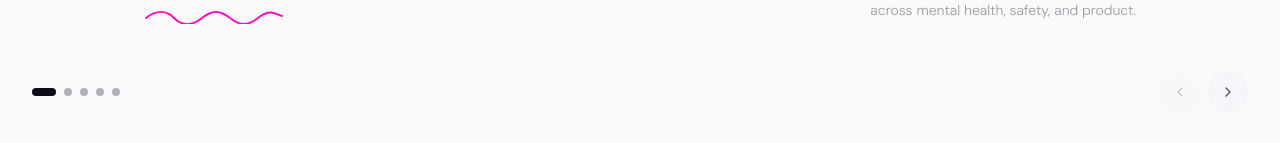
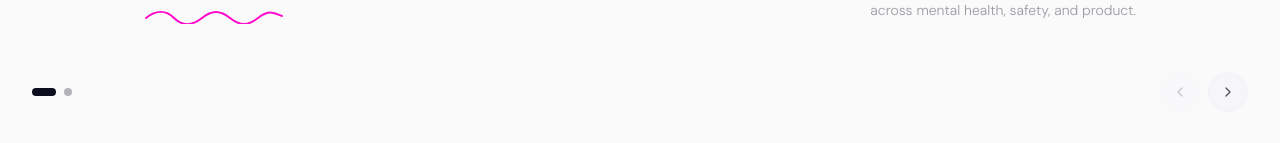
Before and after one commit to xolace-official/xolace_mobile_site, a Next.js app: page / in a window 1280 px wide. Shown: the part 6973-7116 px from the top of the page. Built offline with nearby package versions, Linux system fonts and the light colour scheme.

Commit message:
Sync advisor carousel dots to real layout, center on mobile

```diff
--- a/components/ui/advisor-video-grid.tsx
+++ b/components/ui/advisor-video-grid.tsx
@@ -10,9 +10,10 @@ import type { Founder } from "@/components/ui/founder-carousel"
 /*  Row of full-bleed portrait cards with a tag overlay and a          */
 /*  name/avatar overlay — matches the verilyme.com video-row reference. */
 /*  Advisors have no video, so the photo (or gradient+initials) fills   */
-/*  the frame the same way a video thumbnail would. Sized so exactly    */
-/*  four cards are visible on large screens. The row scrolls natively    */
-/*  (drag/swipe) and Prev/Next buttons are also available.              */
+/*  the frame the same way a video thumbnail would. On mobile exactly   */
+/*  one card is visible, centered; on wider screens several show at     */
+/*  once. The row scrolls natively (drag/swipe) and Prev/Next step      */
+/*  exactly one card at a time, always in sync with the dots.           */
 /* ------------------------------------------------------------------ */
 
 // One link per advisor — whichever of these is set first wins.
@@ -92,32 +93,86 @@ function AdvisorPortraitCard({ advisor }: { advisor: Founder }) {
 const navButton =
   "flex size-10 shrink-0 items-center justify-center rounded-full border border-xo-outline-variant/15 bg-xo-surface-low transition-all duration-300 hover:bg-xo-surface-bright disabled:cursor-not-allowed disabled:opacity-30"
 
+type Layout = {
+  step: number // one card's width + the gap after it, in px
+  visibleCount: number // how many full cards actually fit in the track
+  centerPadding: number // track's left/right padding, in px (0 unless one card is visible)
+}
+
 export function AdvisorVideoGrid({ advisors }: { advisors: Founder[] }) {
   const scrollRef = useRef<HTMLDivElement>(null)
+  const [layout, setLayout] = useState<Layout>({
+    step: 0,
+    visibleCount: 1,
+    centerPadding: 0,
+  })
   const [activeIndex, setActiveIndex] = useState(0)
   const total = advisors.length
-  const lastIndex = total - 1
 
-  // Index <-> scrollLeft is mapped proportionally across the track's actual
-  // scrollable range (scrollWidth - clientWidth), not by literal card
-  // position. This matters because several cards are visible at once on
-  // wide screens, so the browser physically can't scroll as far as
-  // "card index * card width" would suggest — index 0 and lastIndex always
-  // land exactly on the real start/end of the scrollable range, and every
-  // index in between divides it evenly. scrollToIndex and the scroll
-  // listener below both use this same mapping, so they can't disagree.
-  const maxScrollOf = (track: HTMLDivElement) =>
-    Math.max(0, track.scrollWidth - track.clientWidth)
+  // Number of distinct scroll positions ("stops"). When several cards are
+  // already visible at once (desktop), there are fewer meaningful stops
+  // than advisors — e.g. 5 advisors with 4 visible only has 2 stops (the
+  // start, and the one step that reveals the 5th card). One dot per
+  // advisor would be misleading there, so dots track stops, not advisors.
+  const numStops = Math.max(1, total - layout.visibleCount + 1)
+  const lastStop = numStops - 1
+  // Derived at render time, not stored — if a resize shrinks numStops
+  // (e.g. rotating from mobile's 5 stops to desktop's 2), the stale
+  // activeIndex is clamped here on the next render rather than corrected
+  // via a state-setting effect, which would cost an extra render pass.
+  const clampedActiveIndex = Math.max(0, Math.min(activeIndex, lastStop))
+
+  // Measure the real card width, gap, and how many cards fit in the track.
+  // When only one card fits (mobile), add matching left/right padding so
+  // that card can sit centered instead of flush against the left edge —
+  // symmetric padding means scrollLeft 0 centers the first card and
+  // maxScroll centers the last one, so stop*step (below) needs no special
+  // case for the centered vs. edge-aligned cases; the padding does that
+  // work by shifting the coordinate system, not the index math.
+  useEffect(() => {
+    const track = scrollRef.current
+    if (!track) return
+
+    const measure = () => {
+      const first = track.children[0] as HTMLElement | undefined
+      if (!first) return
+      const cardWidth = first.getBoundingClientRect().width
+      const gap =
+        parseFloat(getComputedStyle(track).columnGap || "0") || 0
+      const step = cardWidth + gap
+      if (step <= 0) return
+      const clientWidth = track.clientWidth
+      // +0.5px epsilon guards against subpixel rounding (e.g. a card
+      // measuring 289.0005px instead of exactly 289px) pushing an exact
+      // fit like 4.0 cards just under the line to 3.9998, which floor()
+      // would otherwise under-count as 3.
+      const visibleCount = Math.max(
+        1,
+        Math.floor((clientWidth + gap) / step + 0.005)
+      )
+      const centerPadding =
+        visibleCount <= 1 ? Math.max(0, (clientWidth - cardWidth) / 2) : 0
+      setLayout({ step, visibleCount, centerPadding })
+    }
+
+    measure()
+    const ro = new ResizeObserver(measure)
+    ro.observe(track)
+    return () => ro.disconnect()
+  }, [])
 
   // Scrolls only the track itself (via its own scrollLeft), never the page —
   // scrollIntoView was bubbling up to the window because the card wasn't
   // fully visible vertically, so it dragged the whole section into view too.
   const scrollToIndex = (index: number) => {
     const track = scrollRef.current
-    if (!track) return
-    const clamped = Math.max(0, Math.min(index, lastIndex))
-    const maxScroll = maxScrollOf(track)
-    const target = lastIndex > 0 ? (clamped / lastIndex) * maxScroll : 0
+    if (!track || layout.step <= 0) return
+    const clamped = Math.max(0, Math.min(index, lastStop))
+    const maxScroll = Math.max(0, track.scrollWidth - track.clientWidth)
+    const target = Math.max(
+      0,
+      Math.min(clamped * layout.step, maxScroll)
+    )
     track.scrollTo({ left: target, behavior: "smooth" })
     setActiveIndex(clamped)
   }
@@ -127,38 +182,34 @@ export function AdvisorVideoGrid({ advisors }: { advisors: Founder[] }) {
   // all act on a stale index instead of whatever card is actually in view.
   useEffect(() => {
     const track = scrollRef.current
-    if (!track) return
+    if (!track || layout.step <= 0) return
 
     const handleScroll = () => {
-      const maxScroll = maxScrollOf(track)
-      const index =
-        maxScroll > 0
-          ? Math.round((track.scrollLeft / maxScroll) * lastIndex)
-          : 0
-      setActiveIndex(Math.max(0, Math.min(index, lastIndex)))
+      const index = Math.round(track.scrollLeft / layout.step)
+      setActiveIndex(Math.max(0, Math.min(index, lastStop)))
     }
 
     track.addEventListener("scroll", handleScroll, { passive: true })
     return () => track.removeEventListener("scroll", handleScroll)
-  }, [lastIndex])
+  }, [layout.step, lastStop])
 
   return (
     <div className="section-container-wide">
       <div className="mb-8 flex items-center justify-between">
-        {/* Dot pagination — one dot per advisor, matches the small total */}
+        {/* Dot pagination — one dot per stop, not per advisor */}
         <div className="flex gap-2">
-          {advisors.map((advisor, i) => (
+          {Array.from({ length: numStops }, (_, i) => (
             <button
-              key={advisor.name}
+              key={advisors[i]?.name ?? i}
               type="button"
               onClick={() => scrollToIndex(i)}
               className={cn(
                 "h-2 rounded-full transition-all duration-300",
-                i === activeIndex
+                i === clampedActiveIndex
                   ? "w-6 bg-foreground"
                   : "w-2 bg-muted-foreground/30 hover:bg-muted-foreground/50"
               )}
-              aria-label={`Go to ${advisor.name}`}
+              aria-label={`Go to ${advisors[i]?.name ?? `slide ${i + 1}`}`}
             />
           ))}
         </div>
@@ -167,8 +218,8 @@ export function AdvisorVideoGrid({ advisors }: { advisors: Founder[] }) {
         <div className="flex gap-2">
           <button
             type="button"
-            onClick={() => scrollToIndex(activeIndex - 1)}
-            disabled={activeIndex === 0}
+            onClick={() => scrollToIndex(clampedActiveIndex - 1)}
+            disabled={clampedActiveIndex === 0}
             className={navButton}
             aria-label="Previous advisor"
           >
@@ -176,8 +227,8 @@ export function AdvisorVideoGrid({ advisors }: { advisors: Founder[] }) {
           </button>
           <button
             type="button"
-            onClick={() => scrollToIndex(activeIndex + 1)}
-            disabled={activeIndex === lastIndex}
+            onClick={() => scrollToIndex(clampedActiveIndex + 1)}
+            disabled={clampedActiveIndex === lastStop}
             className={navButton}
             aria-label="Next advisor"
           >
@@ -190,6 +241,14 @@ export function AdvisorVideoGrid({ advisors }: { advisors: Founder[] }) {
         <div
           ref={scrollRef}
           className="flex gap-5 overflow-x-auto pb-2 [-ms-overflow-style:none] [scrollbar-width:none] [&::-webkit-scrollbar]:hidden"
+          style={
+            layout.centerPadding > 0
+              ? {
+                  paddingLeft: layout.centerPadding,
+                  paddingRight: layout.centerPadding,
+                }
+              : undefined
+          }
         >
           {advisors.map((advisor) => (
             <AdvisorPortraitCard key={advisor.name} advisor={advisor} />
```
